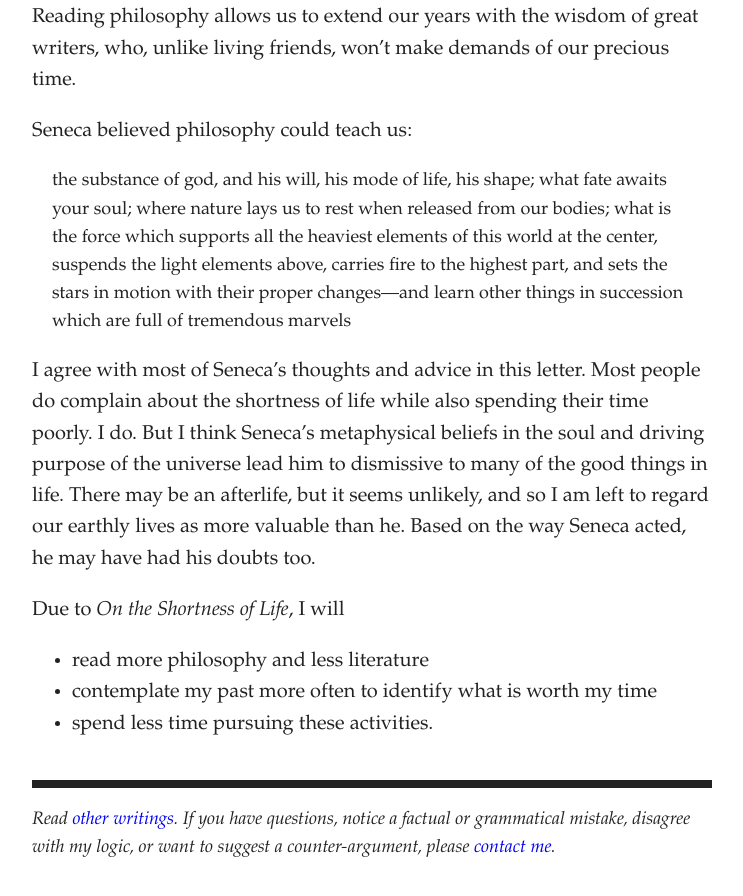
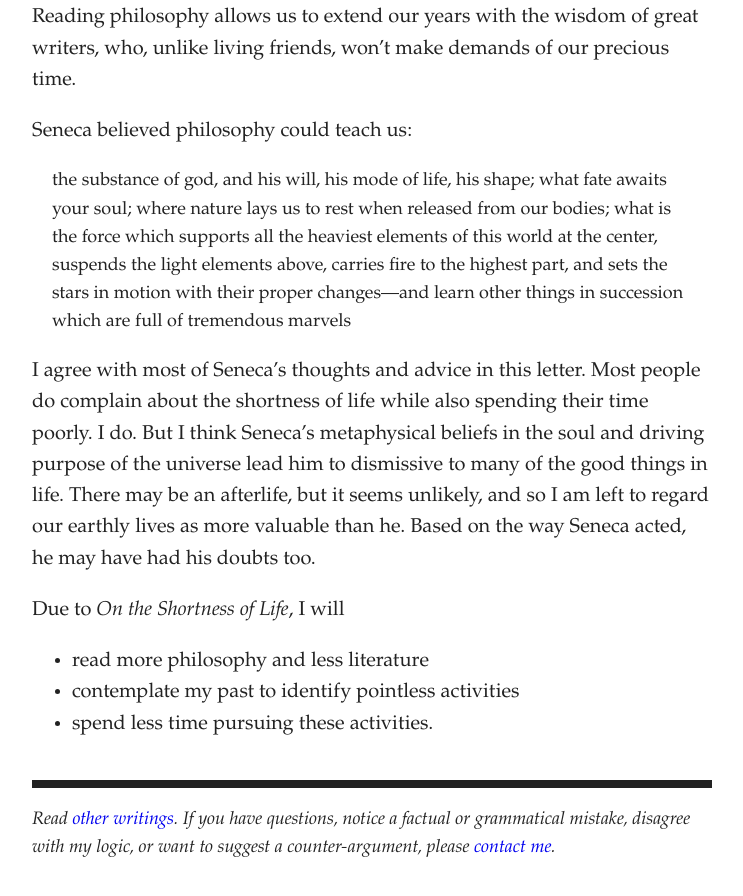
Before and after one commit to artsandmetaphysics/goodlifeodyssey, a Jekyll site: the page built from _documents/seneca.md, in a window 1280 px wide and 900 px high, scrolled down 3750 px. Shown: the top 896 px of the window, without its empty margins (268-1011 px from the left). Built offline with Jekyll 4.4.1, drawn with Linux system fonts in a browser that asks for light colours.

Commit message:
Add content

```diff
--- a/_documents/seneca.md
+++ b/_documents/seneca.md
@@ -93,5 +93,5 @@ I agree with most of Seneca’s thoughts and advice in this letter. Most people
 Due to _On the Shortness of Life_, I will
 
 - read more philosophy and less literature
-- contemplate my past more often to identify what is worth my time
+- contemplate my past to identify pointless activities
 - spend less time pursuing these activities.
```
Also changed, not shown: documents/seneca.md (+1 -1 lines).
